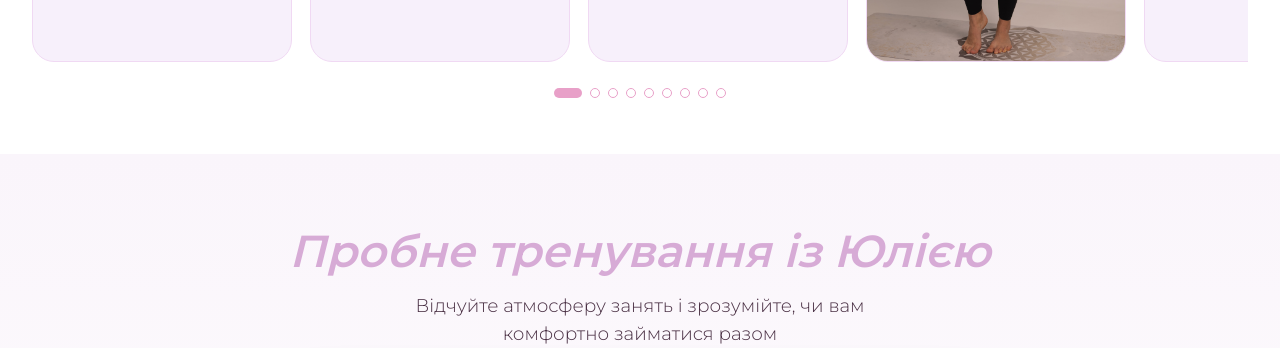
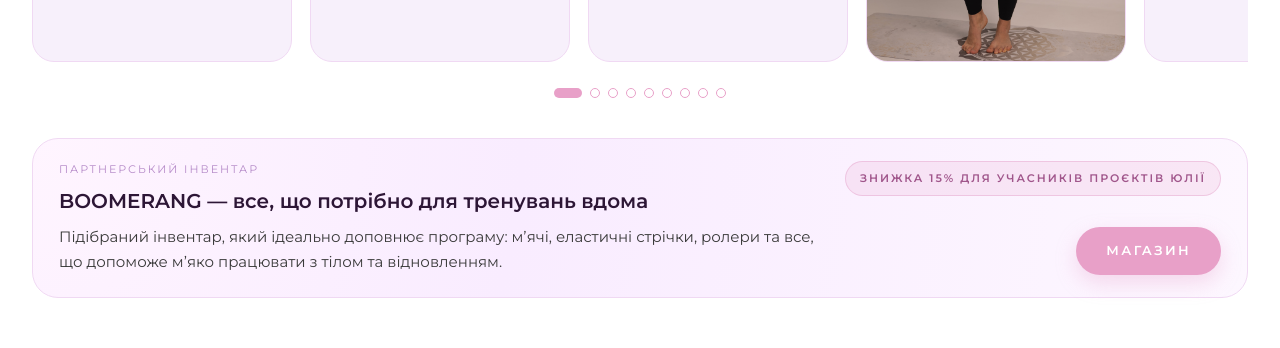
Before and after one commit to romchhh/neuro-fit-site, a Next.js app: page /vertical in a window 1280 px wide. Shown: the part 9200-9548 px from the top of the page. Built offline with nearby package versions, Linux system fonts and the light colour scheme; no server answers.

Commit message:
some updates

```diff
--- a/app/vertical/page.tsx
+++ b/app/vertical/page.tsx
@@ -41,7 +41,7 @@
         <VerticalForWhoSection />
         <VerticalPricingSection />
         <VerticalInventorySection />
-        <InventorySection showShop={false} />
+        <InventorySection hideBrandName />
         <VerticalTrialTrainingSection />
         <FaqSectionVertical />
         <VerticalNeuroPilatesPromo />
--- a/components/InventorySection.tsx
+++ b/components/InventorySection.tsx
@@ -17,9 +17,20 @@
 
 type InventorySectionProps = {
   showShop?: boolean;
+  /** Якщо true — у тексті магазину не згадуємо NeuroFit */
+  hideBrandName?: boolean;
 };
 
-export default function InventorySection({ showShop = true }: InventorySectionProps) {
+const SHOP_TEXT_DEFAULT =
+  'Підібраний інвентар, який ідеально доповнює програми NeuroFit: мʼячі, еластичні стрічки, ролери та все, що допоможе мʼяко працювати з тілом та відновленням.';
+
+const SHOP_TEXT_NO_BRAND =
+  'Підібраний інвентар, який ідеально доповнює програму: мʼячі, еластичні стрічки, ролери та все, що допоможе мʼяко працювати з тілом та відновленням.';
+
+export default function InventorySection({
+  showShop = true,
+  hideBrandName = false,
+}: InventorySectionProps) {
   const [lightboxOpen, setLightboxOpen] = useState(false);
   const [activeIndex, setActiveIndex] = useState(0);
   const scrollRef = useRef<HTMLDivElement | null>(null);
@@ -602,9 +613,7 @@
               <span className="inventory-shop-eyebrow">партнерський інвентар</span>
               <h3 className="inventory-shop-title">BOOMERANG — все, що потрібно для тренувань вдома</h3>
               <p className="inventory-shop-text">
-                Підібраний інвентар, який ідеально доповнює програми NeuroFit:
-                мʼячі, еластичні стрічки, ролери та все, що допоможе мʼяко працювати з тілом
-                та відновленням.
+                {hideBrandName ? SHOP_TEXT_NO_BRAND : SHOP_TEXT_DEFAULT}
               </p>
             </div>
             <div className="inventory-shop-right">
```
